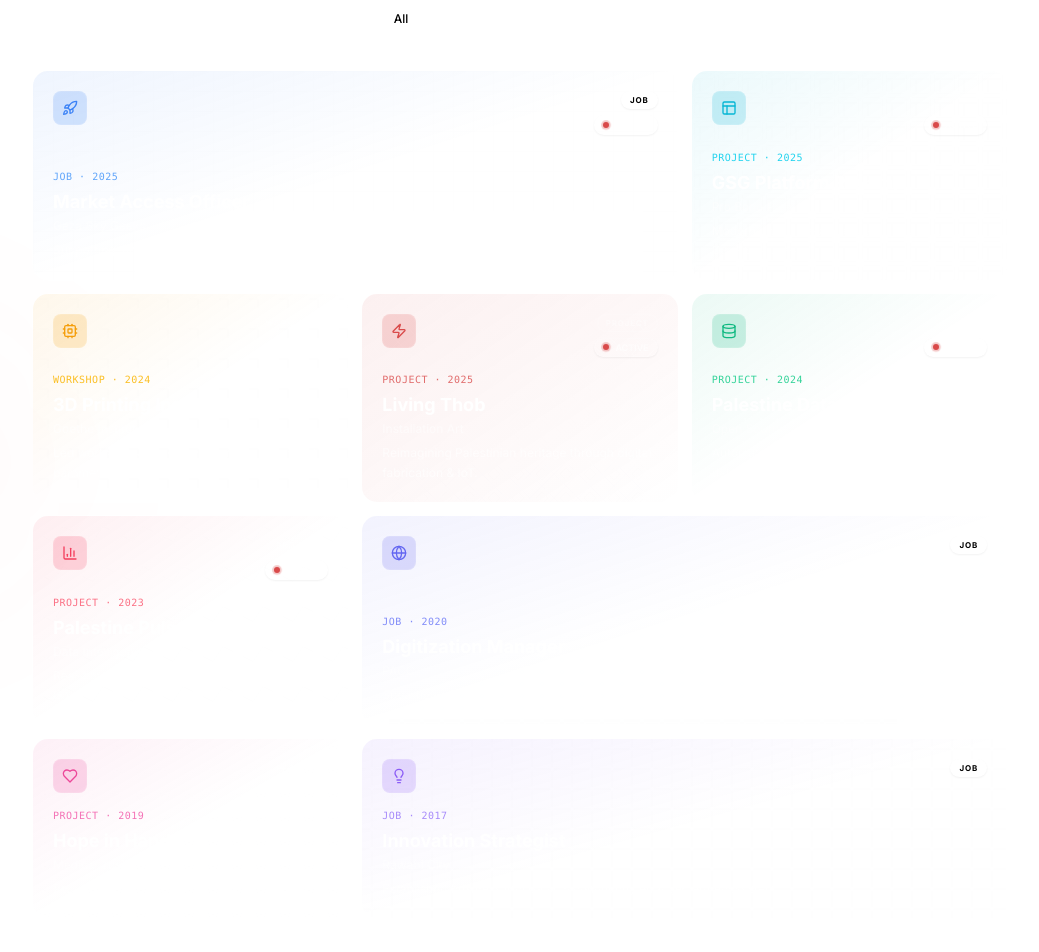
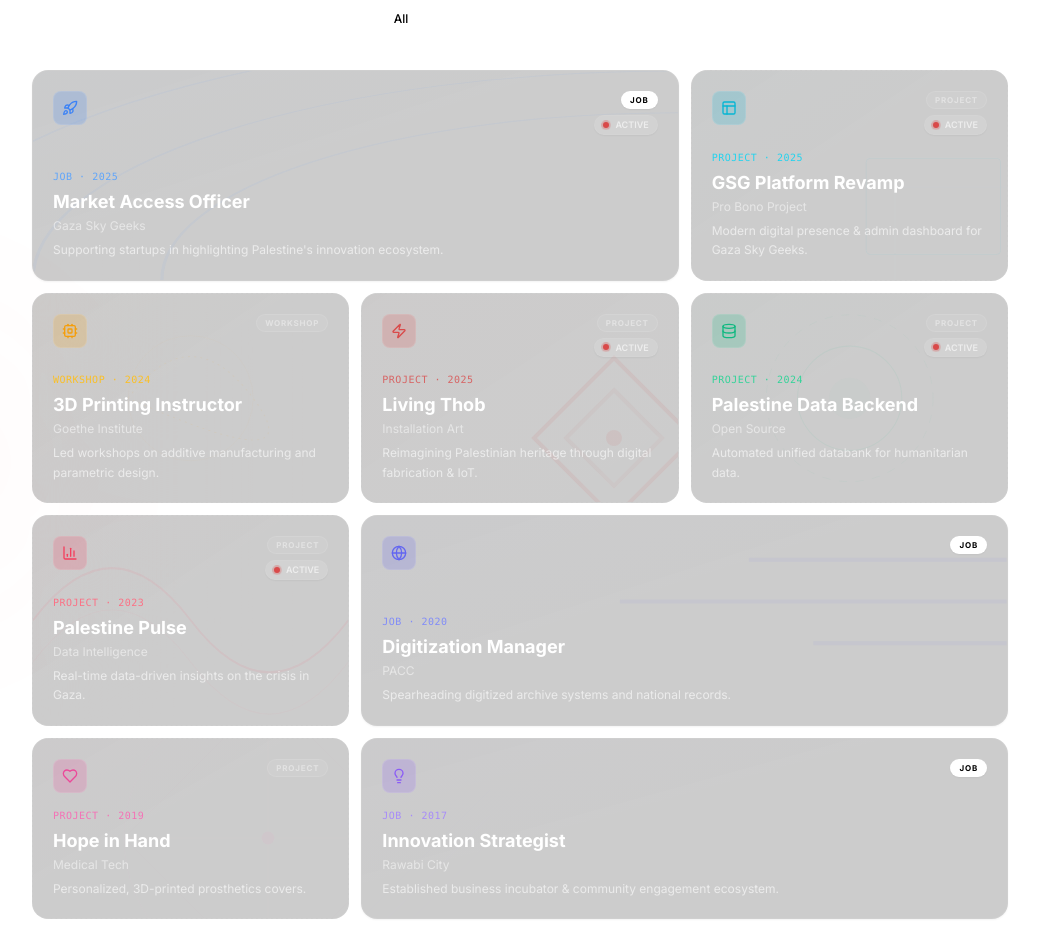
Before and after one commit to Zaidroid/final-portfolio, a React (Vite) app: page / in a window 1280 px wide. Shown: the part 1060-2012 px from the top of the page, without its empty margins (120-1159 px from the left). Built offline with nearby package versions, Linux system fonts and the light colour scheme.

Commit message:
style: final premium UI polish - iOS glass effect, global transparency, and minimalist abstract card visuals

```diff
--- a/src/components/sections/contact.tsx
+++ b/src/components/sections/contact.tsx
@@ -60,7 +60,7 @@ export function Contact() {
         <section
             id="contact"
             ref={sectionRef}
-            className="py-24 md:py-32 relative z-10 overflow-hidden"
+            className="py-24 md:py-32 relative z-10 overflow-hidden bg-transparent"
         >
             {/* Background Elements */}
             <div className="absolute inset-0 pointer-events-none">
--- a/src/components/sections/timeline.tsx
+++ b/src/components/sections/timeline.tsx
@@ -34,115 +34,75 @@ interface TimelineEntry {
 
 // --- Unique Patterns for Each Card ---
 const patterns = {
-    // Startup/Tech Grid Lines
+    // GSG - Market Access / Expanding Arcs
     gsg: (
-        <svg className="absolute inset-0 w-full h-full opacity-[0.04] dark:opacity-[0.06]" xmlns="http://www.w3.org/2000/svg">
-            <defs>
-                <pattern id="grid-gsg" width="20" height="20" patternUnits="userSpaceOnUse">
-                    <path d="M 20 0 L 0 0 0 20" fill="none" stroke="currentColor" strokeWidth="0.5" />
-                </pattern>
-            </defs>
-            <rect width="100%" height="100%" fill="url(#grid-gsg)" className="text-blue-600" />
+        <svg className="absolute inset-0 w-full h-full opacity-[0.03] dark:opacity-[0.05] transition-all duration-700 group-hover:opacity-20 group-hover:scale-110" viewBox="0 0 100 100" preserveAspectRatio="none">
+            <circle cx="100" cy="100" r="80" fill="none" stroke="currentColor" strokeWidth="0.5" className="text-blue-500" />
+            <circle cx="100" cy="100" r="100" fill="none" stroke="currentColor" strokeWidth="0.5" className="text-blue-500" />
+            <circle cx="100" cy="100" r="120" fill="none" stroke="currentColor" strokeWidth="0.5" className="text-blue-500" />
         </svg>
     ),
-    // Tatreez-inspired geometric pattern
-    tatreez: (
-        <svg className="absolute inset-0 w-full h-full opacity-[0.06] dark:opacity-[0.08]" xmlns="http://www.w3.org/2000/svg">
-            <defs>
-                <pattern id="tatreez" width="24" height="24" patternUnits="userSpaceOnUse">
-                    <path d="M12 0L24 12L12 24L0 12Z" fill="none" stroke="currentColor" strokeWidth="1" />
-                    <path d="M12 6L18 12L12 18L6 12Z" fill="none" stroke="currentColor" strokeWidth="0.5" />
-                </pattern>
-            </defs>
-            <rect width="100%" height="100%" fill="url(#tatreez)" className="text-tatreez-red" />
+    // GSG Web - Abstract "Layer Stack" (Platform Depth)
+    layout: (
+        <svg className="absolute -right-8 -bottom-8 w-48 h-48 opacity-[0.03] dark:opacity-[0.05] transition-all duration-700 group-hover:opacity-20 group-hover:translate-x-4" viewBox="0 0 100 100">
+            <rect x="10" y="20" width="70" height="50" rx="2" fill="none" stroke="currentColor" strokeWidth="0.5" className="text-cyan-500" />
+            <rect x="25" y="35" width="70" height="50" rx="2" fill="none" stroke="currentColor" strokeWidth="0.3" className="text-cyan-500/50" />
+            <rect x="40" y="50" width="70" height="50" rx="2" fill="none" stroke="currentColor" strokeWidth="0.1" className="text-cyan-500/20" />
         </svg>
     ),
-    // Circuit/Manufacturing pattern
+    // Goethe - Precision Arcs (3D Path)
     circuit: (
-        <svg className="absolute inset-0 w-full h-full opacity-[0.04] dark:opacity-[0.06]" xmlns="http://www.w3.org/2000/svg">
-            <defs>
-                <pattern id="circuit" width="30" height="30" patternUnits="userSpaceOnUse">
-                    <circle cx="5" cy="5" r="1" fill="currentColor" />
-                    <path d="M5 5 L15 5 L15 15" fill="none" stroke="currentColor" strokeWidth="0.5" />
-                    <circle cx="15" cy="15" r="1" fill="currentColor" />
-                </pattern>
-            </defs>
-            <rect width="100%" height="100%" fill="url(#circuit)" className="text-amber-500" />
+        <svg className="absolute inset-0 w-full h-full opacity-[0.04] dark:opacity-[0.06] transition-all duration-1000 group-hover:opacity-20 group-hover:rotate-12" viewBox="0 0 100 100">
+            <path d="M 20 50 Q 50 10 80 50 T 20 50" fill="none" stroke="currentColor" strokeWidth="0.5" className="text-amber-500" strokeDasharray="1 2" />
+            <circle cx="50" cy="50" r="30" fill="none" stroke="currentColor" strokeWidth="0.2" className="text-amber-500" />
         </svg>
     ),
-    // Data stream pattern
-    data: (
-        <svg className="absolute inset-0 w-full h-full opacity-[0.04] dark:opacity-[0.06]" xmlns="http://www.w3.org/2000/svg">
-            <defs>
-                <pattern id="data" width="16" height="16" patternUnits="userSpaceOnUse">
-                    <rect x="2" y="2" width="2" height="2" fill="currentColor" />
-                    <rect x="8" y="6" width="2" height="2" fill="currentColor" />
-                    <rect x="12" y="10" width="2" height="2" fill="currentColor" />
-                    <rect x="4" y="12" width="2" height="2" fill="currentColor" />
-                </pattern>
-            </defs>
-            <rect width="100%" height="100%" fill="url(#data)" className="text-emerald-500" />
+    // Living Thob - Single High-Def Tatreez Focal
+    tatreez: (
+        <svg className="absolute -right-8 -bottom-8 w-48 h-48 opacity-[0.05] dark:opacity-[0.08] transition-all duration-700 group-hover:opacity-25 group-hover:scale-110 group-hover:-rotate-12" viewBox="0 0 24 24">
+            <path d="M12 2L22 12L12 22L2 12Z" fill="none" stroke="currentColor" strokeWidth="0.5" className="text-tatreez-red" />
+            <path d="M12 6L18 12L12 18L6 12Z" fill="none" stroke="currentColor" strokeWidth="0.5" className="text-tatreez-red/50" />
+            <circle cx="12" cy="12" r="1" fill="currentColor" className="text-tatreez-red animate-pulse" />
         </svg>
     ),
-    // Chart lines pattern
-    chart: (
-        <svg className="absolute inset-0 w-full h-full opacity-[0.04] dark:opacity-[0.06]" xmlns="http://www.w3.org/2000/svg">
-            <defs>
-                <pattern id="chart" width="40" height="40" patternUnits="userSpaceOnUse">
-                    <path d="M0 30 L10 20 L20 25 L30 10 L40 15" fill="none" stroke="currentColor" strokeWidth="1" />
-                    <line x1="0" y1="40" x2="40" y2="40" stroke="currentColor" strokeWidth="0.3" />
-                </pattern>
-            </defs>
-            <rect width="100%" height="100%" fill="url(#chart)" className="text-rose-500" />
+    // Pal Data - Core Data Stack
+    data: (
+        <svg className="absolute inset-0 w-full h-full opacity-[0.03] dark:opacity-[0.05] transition-all duration-700 group-hover:opacity-20 group-hover:scale-105" viewBox="0 0 100 100">
+            <circle cx="50" cy="50" r="40" fill="none" stroke="currentColor" strokeWidth="0.3" className="text-emerald-500" strokeDasharray="4 4" />
+            <circle cx="50" cy="50" r="25" fill="none" stroke="currentColor" strokeWidth="0.5" className="text-emerald-500" />
+            <circle cx="50" cy="50" r="10" fill="currentColor" className="text-emerald-500/30" />
         </svg>
     ),
-    // Archive/Document grid
-    archive: (
-        <svg className="absolute inset-0 w-full h-full opacity-[0.03] dark:opacity-[0.05]" xmlns="http://www.w3.org/2000/svg">
-            <defs>
-                <pattern id="archive" width="20" height="12" patternUnits="userSpaceOnUse">
-                    <rect x="1" y="1" width="18" height="10" fill="none" stroke="currentColor" strokeWidth="0.3" rx="1" />
-                    <line x1="4" y1="4" x2="16" y2="4" stroke="currentColor" strokeWidth="0.3" />
-                    <line x1="4" y1="7" x2="12" y2="7" stroke="currentColor" strokeWidth="0.3" />
-                </pattern>
-            </defs>
-            <rect width="100%" height="100%" fill="url(#archive)" className="text-indigo-500" />
+    // Palboard - Sinusoidal Wave
+    chart: (
+        <svg className="absolute inset-0 w-full h-full opacity-[0.04] dark:opacity-[0.07] transition-all duration-700 group-hover:opacity-20 group-hover:translate-y-2" viewBox="0 0 100 50" preserveAspectRatio="none">
+            <path d="M 0 25 Q 25 0 50 25 T 100 25" fill="none" stroke="currentColor" strokeWidth="0.5" className="text-rose-500" />
+            <path d="M 0 35 Q 25 10 50 35 T 100 35" fill="none" stroke="currentColor" strokeWidth="0.3" className="text-rose-500/40" />
         </svg>
     ),
-    // Heart/Medical pattern
-    medical: (
-        <svg className="absolute inset-0 w-full h-full opacity-[0.04] dark:opacity-[0.06]" xmlns="http://www.w3.org/2000/svg">
-            <defs>
-                <pattern id="medical" width="24" height="24" patternUnits="userSpaceOnUse">
-                    <path d="M12 8 C12 4, 8 4, 8 8 C8 12, 12 16, 12 16 C12 16, 16 12, 16 8 C16 4, 12 4, 12 8" fill="none" stroke="currentColor" strokeWidth="0.5" />
-                </pattern>
-            </defs>
-            <rect width="100%" height="100%" fill="url(#medical)" className="text-pink-400" />
+    // PACC - Data Layers / Depth
+    archive: (
+        <svg className="absolute right-0 bottom-0 w-full h-full opacity-[0.03] dark:opacity-[0.05] transition-all duration-700 group-hover:opacity-20" viewBox="0 0 100 100" preserveAspectRatio="none">
+            <rect x="60" y="20" width="40" height="2" fill="currentColor" className="text-indigo-500" />
+            <rect x="40" y="40" width="60" height="2" fill="currentColor" className="text-indigo-500" />
+            <rect x="70" y="60" width="30" height="2" fill="currentColor" className="text-indigo-500" />
         </svg>
     ),
-    // Rawabi Pattern
-    rawabi: (
-        <svg className="absolute inset-0 w-full h-full opacity-[0.04] dark:opacity-[0.06]" xmlns="http://www.w3.org/2000/svg">
-            <defs>
-                <pattern id="rawabi" width="20" height="20" patternUnits="userSpaceOnUse">
-                    <circle cx="10" cy="10" r="1.5" fill="currentColor" />
-                    <path d="M 0 10 L 20 10 M 10 0 L 10 20" fill="none" stroke="currentColor" strokeWidth="0.5" />
-                </pattern>
-            </defs>
-            <rect width="100%" height="100%" fill="url(#rawabi)" className="text-violet-600" />
+    // Hope in Hand - Geometric Mesh Sphere
+    medical: (
+        <svg className="absolute -right-20 -bottom-20 w-80 h-80 opacity-[0.03] dark:opacity-[0.06] transition-all duration-1000 group-hover:opacity-15 group-hover:scale-110" viewBox="0 0 100 100">
+            <circle cx="50" cy="50" r="45" fill="none" stroke="currentColor" strokeWidth="0.1" className="text-pink-400" />
+            <path d="M 50 5 L 95 50 L 50 95 L 5 50 Z" fill="none" stroke="currentColor" strokeWidth="0.1" className="text-pink-400" />
+            <path d="M 5 50 L 95 50 M 50 5 L 50 95" fill="none" stroke="currentColor" strokeWidth="0.1" className="text-pink-400" />
+            <circle cx="50" cy="50" r="2" fill="currentColor" className="text-pink-400" />
         </svg>
     ),
-    // Web Dev / Layout pattern
-    layout: (
-        <svg className="absolute inset-0 w-full h-full opacity-[0.04] dark:opacity-[0.06]" xmlns="http://www.w3.org/2000/svg">
-            <defs>
-                <pattern id="layout" width="24" height="24" patternUnits="userSpaceOnUse">
-                    <rect x="2" y="2" width="20" height="20" rx="2" fill="none" stroke="currentColor" strokeWidth="1" />
-                    <line x1="2" y1="8" x2="22" y2="8" stroke="currentColor" strokeWidth="0.5" />
-                    <line x1="8" y1="8" x2="8" y2="22" stroke="currentColor" strokeWidth="0.5" />
-                </pattern>
-            </defs>
-            <rect width="100%" height="100%" fill="url(#layout)" className="text-cyan-500" />
+    // Rawabi - Minimal Architectural Grid
+    rawabi: (
+        <svg className="absolute left-0 bottom-0 w-32 h-32 opacity-[0.03] dark:opacity-[0.05] transition-all duration-700 group-hover:opacity-20 group-hover:translate-x-2" viewBox="0 0 100 100">
+            <line x1="0" y1="100" x2="100" y2="0" stroke="currentColor" strokeWidth="0.2" className="text-violet-500" />
+            <line x1="20" y1="100" x2="100" y2="20" stroke="currentColor" strokeWidth="0.2" className="text-violet-500" />
+            <line x1="40" y1="100" x2="100" y2="40" stroke="currentColor" strokeWidth="0.2" className="text-violet-500" />
         </svg>
     ),
 };
@@ -390,15 +350,17 @@ const SpotlightCard = React.forwardRef<HTMLDivElement, {
             className={`
                 group relative cursor-pointer overflow-hidden
                 rounded-2xl min-h-[160px]
-                bg-white/80 dark:bg-white/[0.03]
-                border border-slate-200/70 dark:border-white/[0.06]
+                bg-white/10 dark:bg-black/20
+                border border-slate-200/5 dark:border-white/5
+                backdrop-blur-3xl
                 transition-all duration-300 ease-out
-                hover:border-slate-300 dark:hover:border-white/[0.12]
-                hover:shadow-lg dark:hover:shadow-[0_8px_30px_-8px_rgba(0,0,0,0.4)]
+                hover:bg-white/40 dark:hover:bg-black/50
+                hover:border-slate-300 dark:hover:border-white/20
+                hover:shadow-xl dark:hover:shadow-[0_20px_50px_-12px_rgba(0,0,0,0.5)]
                 hover:-translate-y-1
                 ${item.type === 'job'
-                    ? 'border-slate-300 dark:border-white/20'
-                    : 'border-dashed border-slate-200 dark:border-white/10'
+                    ? 'border-slate-300 dark:border-white/25 shadow-sm'
+                    : 'border-dashed border-slate-200/50 dark:border-white/[0.08]'
                 }
                 ${item.span || ''}
             `}
@@ -407,7 +369,7 @@ const SpotlightCard = React.forwardRef<HTMLDivElement, {
             {theme.pattern}
 
             {/* Gradient Overlay */}
-            <div className={`absolute inset-0 bg-gradient-to-br ${theme.gradient} opacity-80`} />
+            <div className={`absolute inset-0 bg-gradient-to-br ${theme.gradient} opacity-[0.08] dark:opacity-[0.1]`} />
 
             {/* Content */}
             <div className="relative z-10 p-5 h-full flex flex-col" ref={internalRef}>
@@ -474,6 +436,16 @@ const SpotlightCard = React.forwardRef<HTMLDivElement, {
 SpotlightCard.displayName = "SpotlightCard";
 
 // --- Modal ---
+function getLinkDetails(url: string) {
+    if (url.includes("github.com")) {
+        return { label: "GitHub", icon: Globe }; // Simple globe for repo, as Github icon might not be in Lucide
+    }
+    if (url.includes("zaidlab.xyz")) {
+        return { label: "Live Demo", icon: Zap };
+    }
+    return { label: "Visit Site", icon: ExternalLink };
+}
+
 function DetailModal({ item, onClose }: { item: TimelineEntry; onClose: () => void }) {
     const { theme } = item;
     const modalRef = useRef<HTMLDivElement>(null);
@@ -645,7 +617,34 @@ function DetailModal({ item, onClose }: { item: TimelineEntry; onClose: () => vo
                                     <span className="text-xs text-slate-400 dark:text-white/40 uppercase tracking-wider">Category</span>
                                     <p className={`text-xl font-bold capitalize ${theme.accent}`}>{item.type}</p>
                                 </div>
+
+                                {item.link && item.link !== "#" && (() => {
+                                    const { label, icon: Icon } = getLinkDetails(item.link);
+                                    return (
+                                        <>
+                                            <div className="w-[1px] h-10 bg-slate-200 dark:bg-white/10"></div>
+                                            <div className="flex-1 flex justify-end">
+                                                <button
+                                                    onClick={() => window.open(item.link, '_blank')}
+                                                    className="group/btn flex items-center gap-2 px-5 py-2.5 rounded-xl
+                                                               border border-slate-200 dark:border-white/10
+                                                               bg-slate-50 dark:bg-white/5
+                                                               text-slate-900 dark:text-white
+                                                               text-sm font-bold transition-all
+                                                               hover:bg-slate-900 hover:text-white
+                                                               dark:hover:bg-white dark:hover:text-black
+                                                               hover:border-transparent
+                                                               hover:shadow-lg active:scale-95"
+                                                >
+                                                    <Icon className="w-4 h-4 transition-transform group-hover/btn:scale-110" />
+                                                    <span>{label}</span>
+                                                </button>
+                                            </div>
+                                        </>
+                                    );
+                                })()}
                             </div>
+
 
                         </motion.div>
                     </div>
@@ -666,7 +665,7 @@ export function Timeline() {
         : timelineData.filter(item => item.type === activeFilter);
 
     return (
-        <section id="timeline" className="py-20 md:py-28 relative z-10 w-full">
+        <section id="timeline" className="py-20 md:py-28 relative z-10 w-full bg-transparent">
 
             {/* Background */}
             <div className="absolute inset-0 pointer-events-none overflow-hidden">
```
